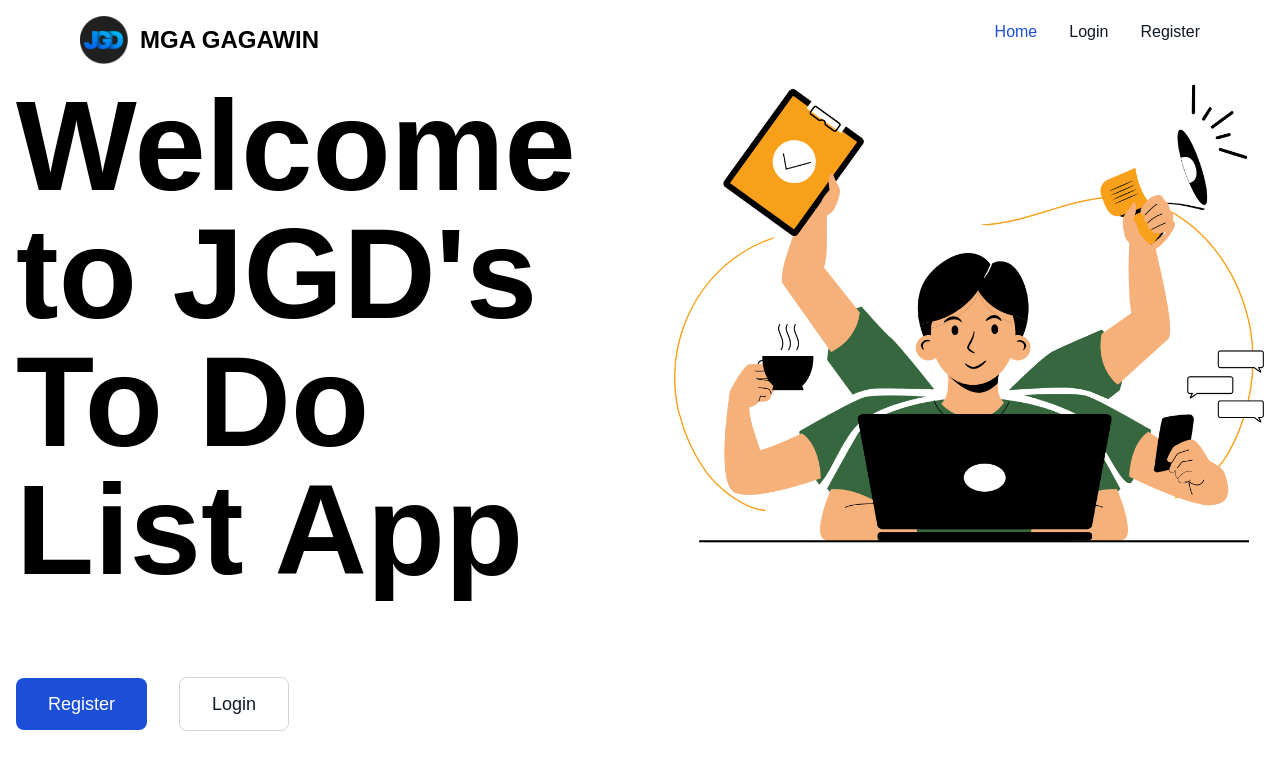
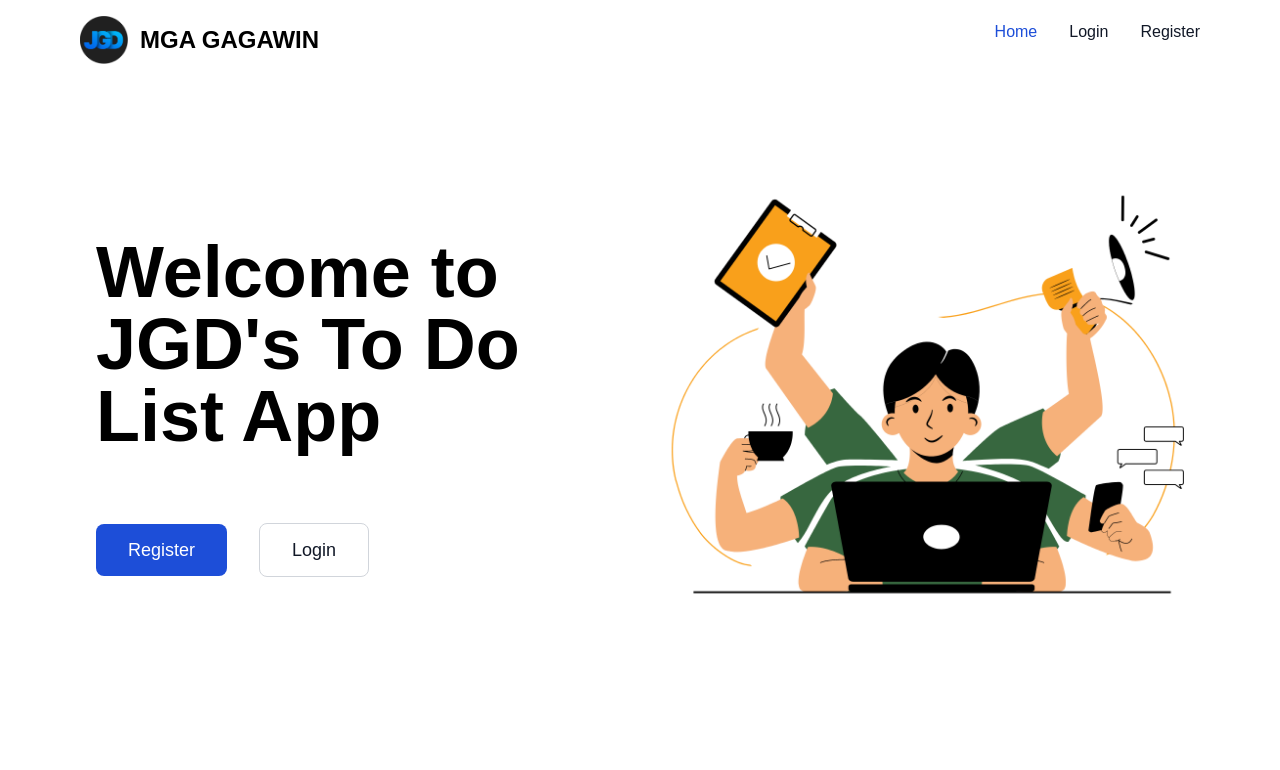
Before and after one commit to gabwrel/todo-app-with-backend, a React (Create React App) app in the folder client/: page / in a window 1280 px wide. Shown: the top 770 px of the page. Built offline with nearby package versions, Linux system fonts and the light colour scheme.

Commit message:
Update Landing.jsx

```diff
--- a/client/src/pages/Landing/Landing.jsx
+++ b/client/src/pages/Landing/Landing.jsx
@@ -8,10 +8,10 @@ function Landing() {
   return (
     <div>
         <Navbar/>
-        <section className='h-svh w-svw flex flex-row'>
-          <div className='w-1/2 h-full flex flex-col p-4 justify-center'>
-            <h1 className='font-bold text-9xl'>Welcome to JGD's To Do List App</h1>
-            <div className='mt-8'>
+        <section className='h-svh w-svw flex flex-col mt-20 sm:flex-row sm:mt-0 sm:px-20'>
+          <div className='w-full sm:w-1/2 h-full flex flex-col p-4 justify-center'>
+            <h1 className='font-extrabold text-4xl sm:text-7xl'>Welcome to JGD's To Do List App</h1>
+            <div className='mt-12'>
               <Link to="/register" className='text-white bg-blue-700 hover:bg-blue-800 focus:ring-4 focus:ring-blue-300 font-medium rounded-lg text-lg px-8 py-4 me-8 dark:bg-blue-600 dark:hover:bg-blue-700 focus:outline-none dark:focus:ring-blue-800'>
                 Register
               </Link>
@@ -20,7 +20,7 @@ function Landing() {
               </Link>
             </div>
           </div>
-          <div className='w-1/2 h-full p-4'>
+          <div className='w-full sm:w-1/2 h-full flex flex-col p-4 justify-center'>
             <img src={hero} alt="hero" />
           </div>
         </section>
```
